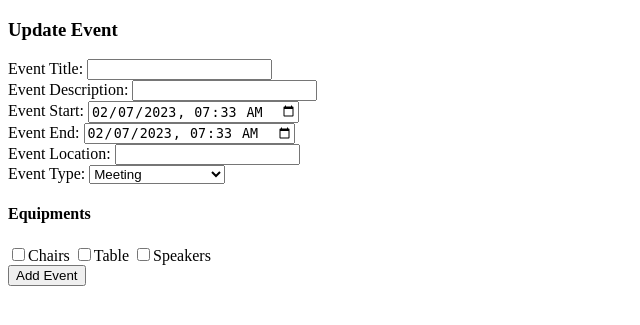
After one commit to serrano1314/school-events, a PHP site: page /school-events/organizer/update_event.php in a window 1280 px wide. The commit adds this page. Shown: the top 325 px of the page, without its empty margins (0-640 px from the left). Run offline with PHP 8.4, Linux system fonts and the light colour scheme.

Commit message:
addded delete event, update will be fix

```diff
--- /dev/null
+++ b/organizer/update_event.php
@@ -0,0 +1,87 @@
+<?php
+    if(isset($_GET['event_id'])){
+        include '../admin/db_connect.php';
+        $event_id = $_GET['event_id'];
+
+        $sql = "SELECT * FROM event WHERE id=$event_id";
+        $result = mysqli_query($con, $sql);
+        $event_data = mysqli_fetch_assoc($result);
+
+        $event_title = $event_data['title'];
+        $event_desc = $event_data['description'];
+        $event_start = $event_data['start_datetime'];
+        $event_end = $event_data['end_datetime'];
+        $event_location = $event_data['location'];
+        $event_type =$event_data['type'];
+
+    }
+?>
+<!DOCTYPE html>
+<html lang="en">
+<head>
+    <meta charset="UTF-8">
+    <meta http-equiv="X-UA-Compatible" content="IE=edge">
+    <meta name="viewport" content="width=device-width, initial-scale=1.0">
+    <title>Organizer</title>
+    <link rel="stylesheet" href="../style.css">
+    <script src="https://cdnjs.cloudflare.com/ajax/libs/jquery/3.3.1/jquery.min.js"></script>
+</head>
+<body>
+    <h3>Update Event</h3>
+    <form action="add_event.php" method="POSt">
+        <label for="title">Event Title:</label>
+        <input type="text" name="title" id="title" required><br>
+
+        <label for="event_description">Event Description:</label>
+        <input type="text" name="description" id="event_description" required><br>
+
+        <label for="eventStart">Event Start:</label>
+        <input type="datetime-local" name="start_datetime" id="eventStart" value="2023-02-07T07:33"/><br>
+
+        <label for="eventStart">Event End:</label>
+        <input type="datetime-local" name="end_datetime" id="eventEnd" value="2023-02-07T07:33"/><br>
+
+        <label for="location">Event Location:</label>
+        <input type="text" list="location" name="location" required/><br>
+        <datalist id="location">
+            <option value="Gymnasium">
+            <option value="IRTC Builing">
+            <option value="Field">
+        </datalist>
+
+        <label for="event_type">Event Type:</label>
+        <select name="type" id="event_type"><br>
+            <option value="1">Meeting</option>
+            <option value="2">Organization Event</option>
+            <option value="3">Semester Kickoff</option>
+            <option value="4">Others</option>
+        </select>
+
+        <h4>Equipments</h4>
+        <input type="checkbox" data-target="1">Chairs
+        <div style="display: none;" data-id="1">
+        <label for="chairs">Chairs</label>
+        <input type="number" id="chairs" name="chairs" min=0 value=0>
+        </div>
+
+        <input type="checkbox" data-target="2">Table
+        <div style="display: none;" data-id="2">
+        <label for="table">Table</label>
+        <input type="number" id="table" name="table" min=0 value=0>
+        </div>
+
+        <input type="checkbox" data-target="3">Speakers
+        <div style="display: none;" data-id="3">
+        <label for="table">Spearker</label>
+        <input type="number" id="table" name="speaker" min=0 value=0>
+        </div>
+
+        <input type="hidden" name="status" value="1">
+        <br>
+        <button type="submit" name="submit">Add Event</button>
+
+    </form>
+    </div>
+</body>
+
+</html>
```
Also changed, not shown: database/event-management.sql (+79 -12 lines), organizer/add_event.php (+11 -11 lines), organizer/delete_event.php (added, +13 -0 lines), organizer/index.php (+6 -6 lines).
